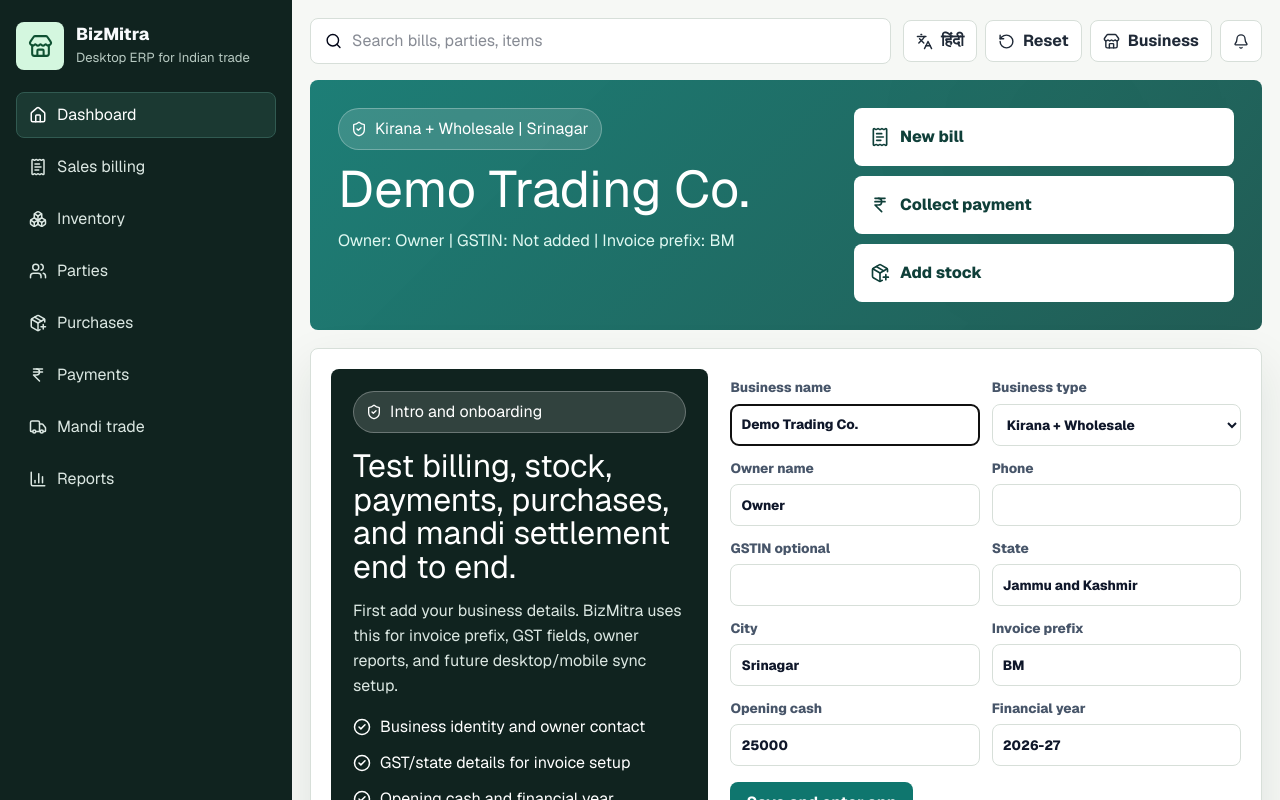
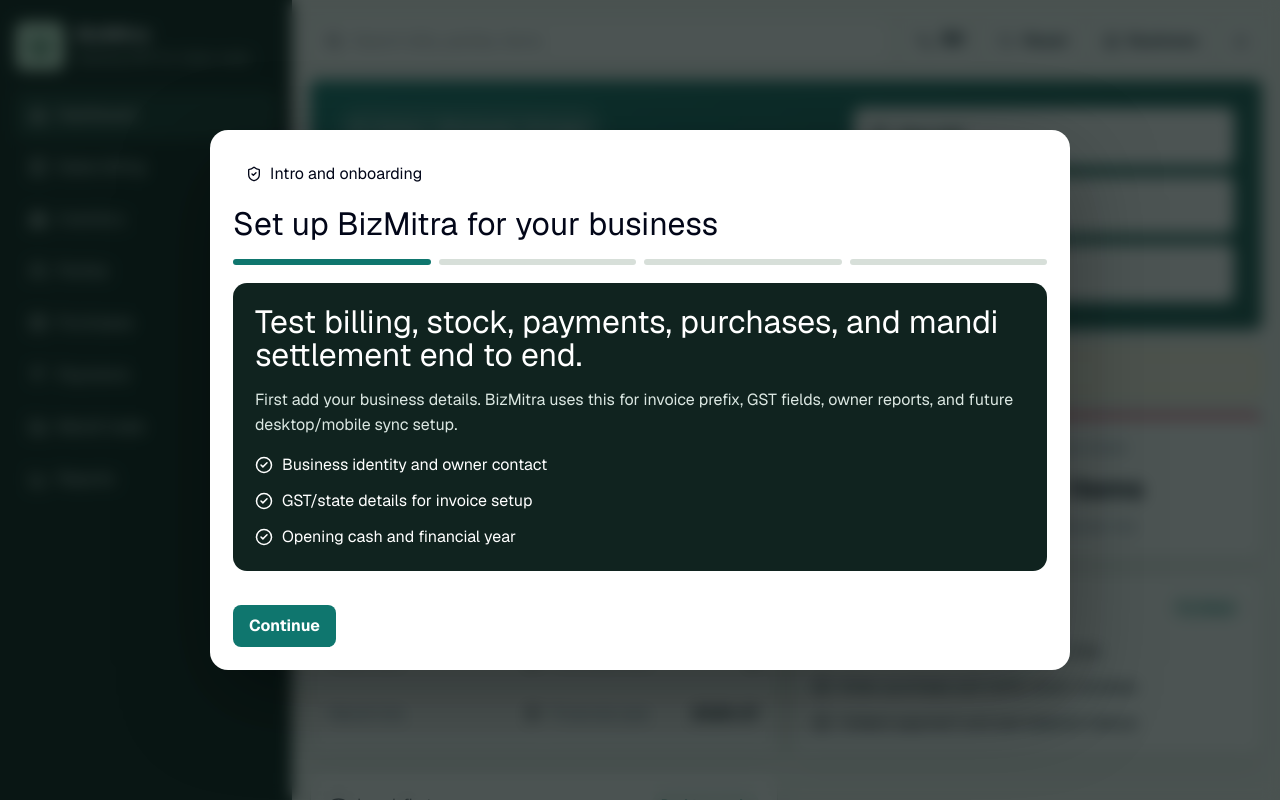
Before and after one commit to farzeenilyaszargar/BizMitra, a Next.js app: page / in a window 1280 px wide. Shown: the top 800 px of the page. Built offline with nearby package versions, Linux system fonts and the light colour scheme.

Commit message:
Convert onboarding to modal flow

```diff
--- a/app/erp-app.tsx
+++ b/app/erp-app.tsx
@@ -621,6 +621,8 @@
   onSave: (form: OnboardingForm) => void;
   onClose: () => void;
 }) {
+  const [step, setStep] = useState(0);
+  const [isClosing, setIsClosing] = useState(false);
   const [form, setForm] = useState<OnboardingForm>({
     name: state.business.name,
     businessType: state.business.businessType,
@@ -636,17 +638,47 @@
 
   function submit(event: FormEvent<HTMLFormElement>) {
     event.preventDefault();
-    onSave(form);
+    if (step < 3) {
+      setStep((current) => current + 1);
+      return;
+    }
+    completeFlow();
+  }
+
+  function closeFlow() {
+    setIsClosing(true);
+    window.setTimeout(onClose, 180);
+  }
+
+  function completeFlow() {
+    setIsClosing(true);
+    window.setTimeout(() => onSave(form), 180);
   }
 
   return (
-    <section className="onboarding-shell" aria-label="Business onboarding">
-      <div className="onboarding-intro">
+    <section className={`onboarding-overlay ${isClosing ? "closing" : ""}`} aria-label="Business onboarding" role="dialog" aria-modal="true">
+      <form className="onboarding-modal" onSubmit={submit}>
+        <div className="onboarding-head">
+          <div>
             <div className="business-pill">
               <ShieldCheck size={16} />
-          <span>Intro and onboarding</span>
+              <span>{step === 0 ? "Intro and onboarding" : `Step ${step} of 3`}</span>
             </div>
-        <h2>Test billing, stock, payments, purchases, and mandi settlement end to end.</h2>
+            <h2>{step === 0 ? "Set up BizMitra for your business" : ["", "Business identity", "GST and location", "Invoice and opening cash"][step]}</h2>
+          </div>
+          {state.onboardingComplete && <button className="icon-button" type="button" onClick={closeFlow} aria-label="Close onboarding">×</button>}
+        </div>
+
+        <div className="onboarding-progress" aria-label="Onboarding progress">
+          {[0, 1, 2, 3].map((dot) => (
+            <span className={dot <= step ? "active" : ""} key={dot} />
+          ))}
+        </div>
+
+        <div className="onboarding-body" key={step}>
+          {step === 0 && (
+            <div className="onboarding-intro">
+              <h3>Test billing, stock, payments, purchases, and mandi settlement end to end.</h3>
               <p>
                 First add your business details. BizMitra uses this for invoice prefix, GST fields, owner reports, and future desktop/mobile sync setup.
               </p>
@@ -656,22 +688,41 @@
                 <li><CheckCircle2 size={18} /> Opening cash and financial year</li>
               </ol>
             </div>
-      <form className="onboarding-form" onSubmit={submit}>
+          )}
+
+          {step === 1 && (
             <div className="form-grid">
               <label>Business name<input value={form.name} onChange={(event) => setForm({ ...form, name: event.target.value })} autoFocus /></label>
               <label>Business type<Select value={form.businessType} onChange={(value) => setForm({ ...form, businessType: value })} options={["Kirana", "Mandi trader", "Wholesaler", "Distributor", "Kirana + Wholesale", "Commission agent"].map((type) => [type, type])} /></label>
               <label>Owner name<input value={form.ownerName} onChange={(event) => setForm({ ...form, ownerName: event.target.value })} /></label>
               <label>Phone<input value={form.phone} onChange={(event) => setForm({ ...form, phone: event.target.value })} /></label>
+            </div>
+          )}
+
+          {step === 2 && (
+            <div className="form-grid">
               <label>GSTIN optional<input value={form.gstin} onChange={(event) => setForm({ ...form, gstin: event.target.value })} maxLength={15} /></label>
               <label>State<input value={form.state} onChange={(event) => setForm({ ...form, state: event.target.value })} /></label>
               <label>City<input value={form.city} onChange={(event) => setForm({ ...form, city: event.target.value })} /></label>
+              <label>Financial year<input value={form.financialYear} onChange={(event) => setForm({ ...form, financialYear: event.target.value })} /></label>
+            </div>
+          )}
+
+          {step === 3 && (
+            <div className="form-grid">
               <label>Invoice prefix<input value={form.invoicePrefix} onChange={(event) => setForm({ ...form, invoicePrefix: event.target.value })} maxLength={6} /></label>
               <label>Opening cash<input value={form.openingCash} onChange={(event) => setForm({ ...form, openingCash: event.target.value })} type="number" min="0" /></label>
-          <label>Financial year<input value={form.financialYear} onChange={(event) => setForm({ ...form, financialYear: event.target.value })} /></label>
+              <div className="onboarding-summary">
+                <strong>{form.name || "My Business"}</strong>
+                <span>{form.businessType} | {form.city || "City"} | Prefix {(form.invoicePrefix || "BM").toUpperCase()}</span>
               </div>
+            </div>
+          )}
+        </div>
+
         <div className="action-row">
-          <button className="primary-button" type="submit">Save and enter app</button>
-          {state.onboardingComplete && <button className="ghost-button" type="button" onClick={onClose}>Close</button>}
+          {step > 0 && <button className="ghost-button" type="button" onClick={() => setStep((current) => current - 1)}>Back</button>}
+          <button className="primary-button" type="submit">{step < 3 ? "Continue" : "Save and enter app"}</button>
         </div>
       </form>
     </section>
--- a/app/globals.css
+++ b/app/globals.css
@@ -274,29 +274,89 @@
   padding: 12px 14px;
 }
 
-.onboarding-shell {
+.onboarding-overlay {
+  align-items: center;
+  animation: overlay-in 180ms ease-out both;
+  background: rgba(8, 19, 17, 0.72);
+  backdrop-filter: blur(8px);
+  display: flex;
+  inset: 0;
+  justify-content: center;
+  padding: 20px;
+  position: fixed;
+  z-index: 80;
+}
+
+.onboarding-overlay.closing {
+  animation: overlay-out 180ms ease-in both;
+}
+
+.onboarding-modal {
+  animation: modal-in 220ms ease-out both;
   background: #ffffff;
-  border: 1px solid #d7dfd9;
-  border-radius: 8px;
-  box-shadow: 0 18px 48px rgba(16, 35, 31, 0.1);
+  border: 1px solid rgba(255, 255, 255, 0.5);
+  border-radius: 18px;
+  box-shadow: 0 30px 90px rgba(0, 0, 0, 0.36);
   display: grid;
-  gap: 22px;
-  grid-template-columns: 0.85fr 1.15fr;
-  margin: 0 auto 18px;
-  max-width: 1440px;
-  padding: 20px;
+  gap: 18px;
+  max-height: min(760px, calc(100vh - 40px));
+  max-width: 860px;
+  overflow: auto;
+  padding: 22px;
+  width: min(860px, 100%);
+}
+
+.onboarding-overlay.closing .onboarding-modal {
+  animation: modal-out 180ms ease-in both;
+}
+
+.onboarding-head {
+  align-items: flex-start;
+  display: flex;
+  gap: 14px;
+  justify-content: space-between;
+}
+
+.onboarding-head h2 {
+  font-size: 2rem;
+  letter-spacing: 0;
+  line-height: 1.05;
+  margin: 12px 0 0;
+}
+
+.onboarding-progress {
+  display: grid;
+  gap: 8px;
+  grid-template-columns: repeat(4, 1fr);
+}
+
+.onboarding-progress span {
+  background: #d7dfd9;
+  border-radius: 999px;
+  height: 6px;
+  transition: background 180ms ease;
+}
+
+.onboarding-progress span.active {
+  background: #0f766e;
+}
+
+.onboarding-body {
+  animation: step-in 180ms ease-out both;
+  min-height: 280px;
 }
 
 .onboarding-intro {
   background: #10231f;
-  border-radius: 8px;
+  border-radius: 14px;
   color: #ffffff;
   display: grid;
   gap: 16px;
+  min-height: 280px;
   padding: 22px;
 }
 
-.onboarding-intro h2 {
+.onboarding-intro h3 {
   font-size: 2rem;
   letter-spacing: 0;
   line-height: 1.05;
@@ -309,8 +369,18 @@
   margin: 0;
 }
 
-.onboarding-form {
-  align-self: center;
+.onboarding-summary {
+  background: #eef6f3;
+  border: 1px solid #cfe2dc;
+  border-radius: 12px;
+  display: grid;
+  gap: 5px;
+  grid-column: 1 / -1;
+  padding: 14px;
+}
+
+.onboarding-summary span {
+  color: #64748b;
 }
 
 .hero-copy h1 {
@@ -659,7 +729,6 @@
 
 @media (max-width: 1120px) {
   .hero-workspace,
-  .onboarding-shell,
   .billing-layout,
   .workspace-grid {
     grid-template-columns: 1fr;
@@ -671,6 +740,57 @@
 
   .quick-actions {
     grid-template-columns: repeat(3, minmax(0, 1fr));
+  }
+}
+
+@keyframes overlay-in {
+  from {
+    opacity: 0;
+  }
+  to {
+    opacity: 1;
+  }
+}
+
+@keyframes overlay-out {
+  from {
+    opacity: 1;
+  }
+  to {
+    opacity: 0;
+  }
+}
+
+@keyframes modal-in {
+  from {
+    opacity: 0;
+    transform: translateY(12px) scale(0.98);
+  }
+  to {
+    opacity: 1;
+    transform: translateY(0) scale(1);
+  }
+}
+
+@keyframes modal-out {
+  from {
+    opacity: 1;
+    transform: translateY(0) scale(1);
+  }
+  to {
+    opacity: 0;
+    transform: translateY(10px) scale(0.98);
+  }
+}
+
+@keyframes step-in {
+  from {
+    opacity: 0;
+    transform: translateX(8px);
+  }
+  to {
+    opacity: 1;
+    transform: translateX(0);
   }
 }
 
```
Also changed, not shown: 1 other file (tests, documents, lock files or other folders). Lines whose indentation alone changed are shown as unchanged.
